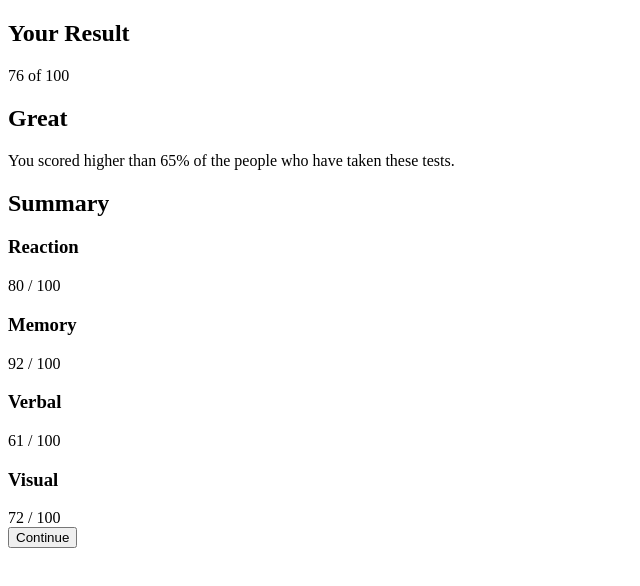
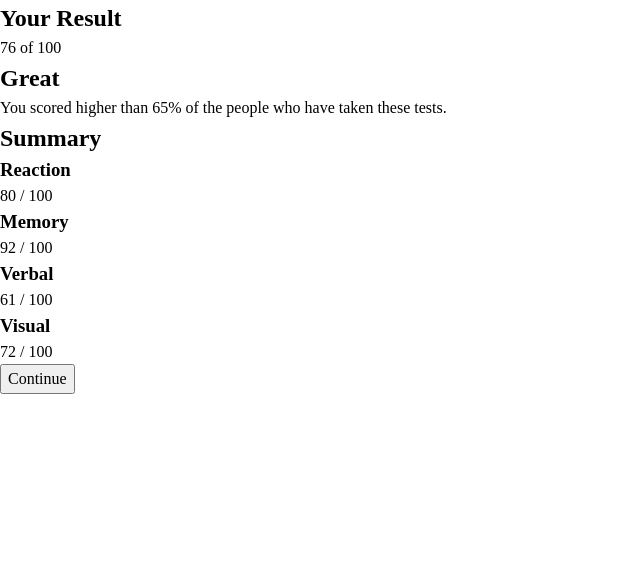
Before and after one commit to TheCRIS69/results-summary-component, a plain HTML site: page index.html in a window 1280 px wide. Shown: the whole page, without its empty margins (0-640 px from the left). Drawn offline with Linux system fonts and the light colour scheme.

Commit message:
Added CSS Variables

```diff
--- a/index.html
+++ b/index.html
@@ -7,6 +7,7 @@
   <link rel="icon" type="image/png" sizes="32x32" href="./assets/images/favicon-32x32.png">
 
   <title>Frontend Mentor | Results summary component</title>
+  <link rel="stylesheet" href="style.css">
 
 </head>
 <body>
--- /dev/null
+++ b/style.css
@@ -0,0 +1,59 @@
+@import url('https://fonts.googleapis.com/css2?family=Hanken+Grotesk:wght@500;700;800&display=swap');
+
+:root {
+
+/* COLORS */
+
+    /* SUMMARY */
+    --clr-primary-Light-Red: hsl(0, 100%, 67%);
+    --clr-primary-Orangey-Yellow: hsl(39, 100%, 56%);
+    --clr-primary-Green-Teal: hsl(166, 100%, 37%);
+    --clr-primary-Cobalt-Blue: hsl(234, 85%, 45%);
+
+    /* BACKGROUND */
+    --clr-gradient-Light-Slate-Blue: hsl(252, 100%, 67%);
+    --clr-gradient-Light-Royal-Blue: hsl(241, 81%, 54%);
+
+    /* CIRCLE */
+    --clr-gradient-Violet-Blue: hsla(256, 72%, 46%, 1);
+    --clr-gradient-Persian-Blue: hsla(241, 72%, 46%, 0);
+
+    /* OTHERS */
+    --clr-neutral-white: hsl(0, 0%, 100%);
+    --clr-neutral-Pale-Blue: hsl(221, 100%, 96%);
+    --clr-neutral-Light-Lavender: hsl(241, 100%, 89%);
+    --clr-neutral-Dark-Gray-Blue: hsl(224, 30%, 27%);
+
+/* FONT */
+
+    --ff-main: 'Hanken Grotesk', sans-serif;
+
+    --fw-medium: 500;
+    --fw-bold: 700;
+    --fw-extraBold: 800;
+}
+
+/*
+  Josh's Custom CSS Reset
+  https://www.joshwcomeau.com/css/custom-css-reset/
+*/
+*, *::before, *::after {
+    box-sizing: border-box;
+  }
+  * {
+    margin: 0;
+  }
+  body {
+    line-height: 1.5;
+    -webkit-font-smoothing: antialiased;
+  }
+  img, picture, video, canvas, svg {
+    display: block;
+    max-width: 100%;
+  }
+  input, button, textarea, select {
+    font: inherit;
+  }
+  p, h1, h2, h3, h4, h5, h6 {
+    overflow-wrap: break-word;
+  }
```
